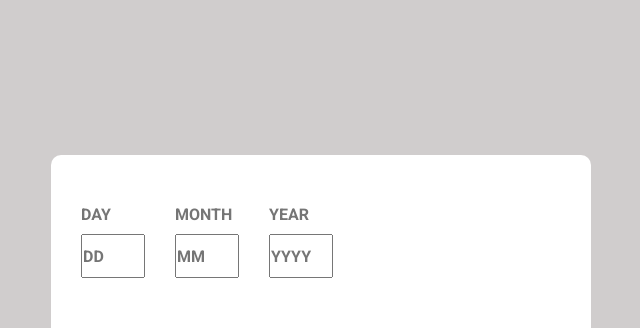
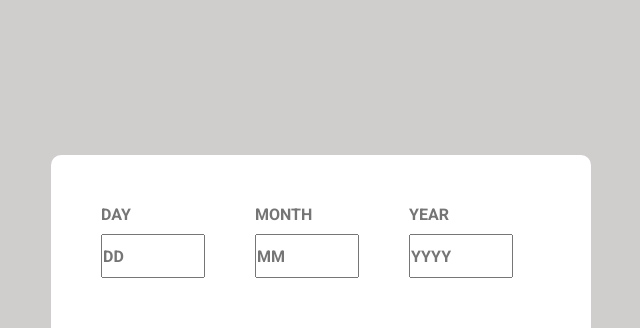
Before and after one commit to Ray-BT/Age-calculator-app, a plain HTML site: page index.html in a window 1280 px wide. Shown: the top 328 px of the page, without its empty margins (319-959 px from the left). Drawn offline with nearby package versions, Linux system fonts and the light colour scheme.

Commit message:
Update style.css

```diff
--- a/styles/style.css
+++ b/styles/style.css
@@ -81,6 +81,10 @@ span.material-symbols-outlined {
     border-radius: 50%;
 }
 
+span.material-symbols-outlined:hover {
+    background-color: black;
+}
+
 button {
     border-style: none;
     background-color: white;
@@ -113,4 +117,20 @@ div#res {
         text-align: start;
     }
 
+    #idia , #imes , #iano {
+        width: 100px;
+        height: 40px;
+        margin: 10px 20px 20px 30px;
+        font-size: 1em;
+        font-weight: 700;
+        justify-content: start;
+    }
+
+    label {
+        margin: 10px 20px 20px 30px;
+        color: rgb(117, 117, 117);
+        font-weight: 700;
+
+    }
+
 }
```
